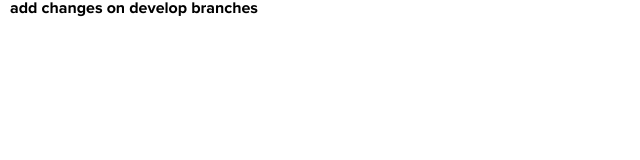
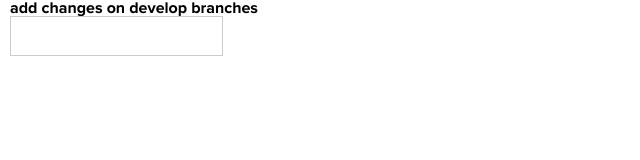
Before and after one commit to hladysh/git-branch, a plain HTML site: page index.html in a window 1280 px wide. Shown: the full height of the page, 0-640 px from the left. Drawn offline with nearby package versions, Linux system fonts and the light colour scheme.

Commit message:
add form

```diff
--- a/index.html
+++ b/index.html
@@ -17,6 +17,9 @@
 			<div class="row">
 				<div class="col-md-12">
 					<h1>add сhanges on develop branches</h1>
+					<form action="#">
+						<input type="text">
+					</form>
 				</div>
 			</div>
 		</div>
```
